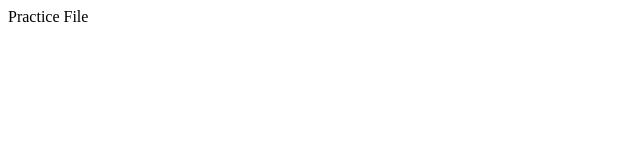
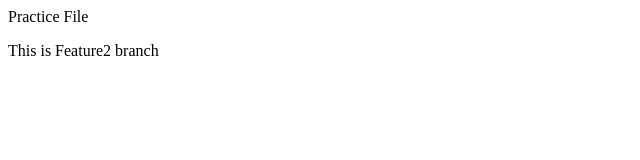
Before and after one commit to TishaDara/local-Repository, a plain HTML site: page Tisha/index.html in a window 1280 px wide. Shown: the whole page, without its empty margins (0-640 px from the left). Drawn offline with Linux system fonts and the light colour scheme.

Commit message:
New feature added

```diff
--- a/Tisha/index.html
+++ b/Tisha/index.html
@@ -1 +1,2 @@
 <p> Practice File</p>
+<p> This is Feature2 branch </p>
```
